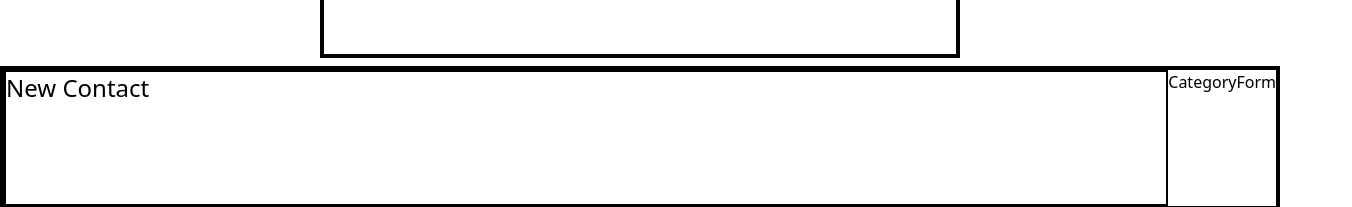
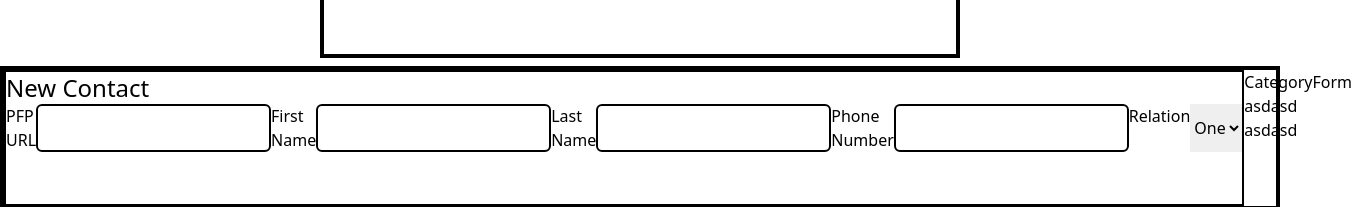
Before and after one commit to bboksn/ContactLister-frontend, a React (Create React App) app: page / in a window 1280 px wide. Shown: the part 774-981 px from the top of the page, 1352 px wide, since content can reach past the window. Built offline with nearby package versions, Linux system fonts and the light colour scheme; no server answers.

Commit message:
set up contact form fill function and state

```diff
--- a/src/App.jsx
+++ b/src/App.jsx
@@ -5,11 +5,12 @@ import Forms from './Forms'
 
 export default function App() {
   const [contacts,setContacts] =useState([{id:0,pfp_url:"",f_name:"",l_name:"",phone_number:0,relationship_id:0,relationship:{}}]);
+  const [relationships, setRelationships] = useState([{id:0,relation:"",desc:""}])
   //Want to set up a filter by relationship but am not sure on optimal way of going about it
   //current ideas:
   //option 1: filter data and map acordingly on client side
   // option 2: ternary fetch request fetch/contacts for everything:fetch/contacts/relationship for query
-  //option 3: something more related to the backend controller that im not fully getting
+  //option 3: fetch every time option is selected by ${queryparam}
   useEffect(() => {
     fetch('http://localhost:9292/contacts')
     .then((r)=>r.json())
@@ -18,6 +19,12 @@ export default function App() {
       setContacts(data)
     })
     console.log(contacts)
+    fetch('http://localhost:9292/relationships')
+    .then(r=>r.json())
+    .then(r=>{
+      console.log(r)
+      setRelationships(r)
+    })
   }, [])
 
   return (
@@ -25,7 +32,7 @@ export default function App() {
       <h1 className='text-4xl mx-auto'>CONTACTS</h1>
       <Filter></Filter>
       <ContactList contacts={contacts}></ContactList>
-      <Forms></Forms>
+      <Forms relationships></Forms>
     </div>
   )
 }
--- a/src/CategoryForm.jsx
+++ b/src/CategoryForm.jsx
@@ -2,6 +2,9 @@ import React from 'react'
 
 export default function CategoryForm() {
   return (
-    <div>CategoryForm</div>
+    <div className='flex-grow'>CategoryForm
+    <p>asdasd</p>
+    <p>asdasd</p>
+    </div>
   )
 }
--- a/src/ContactForm.jsx
+++ b/src/ContactForm.jsx
@@ -1,10 +1,30 @@
-import React from 'react'
+import {React,useState} from 'react'
 
-export default function ContactForm() {
+export default function ContactForm({relationships}) {
+    const [formData, setFormData] = useState({})
+    function fillForm(e){
+        setFormData({
+            ...formData,
+            [e.currentTarget.name]:e.currentTarget.value
+        })
+    }
+    function handleForm(){
+        //post
+        fetch('')
+    }
   return (
     <div className='border-2 border-black flex-grow'>
         <p className='text-2xl'>New Contact</p>
-        <form action="" method="post"></form>
+        <form onSubmit={handleForm} action="#" className='flex ' >
+           <label>PFP URL</label> <input onChange={fillForm} name='pfp_url' className='border-black border-2 rounded-md' type="text" />
+           <label>First Name</label> <input onChange={fillForm} name='f_name' className='border-black border-2 rounded-md' type="text" />
+           <label>Last Name</label> <input onChange={fillForm} name='l_name' className='border-black border-2 rounded-md' type="text" />
+           <label>Phone Number</label> <input onChange={fillForm} name='phone_number' className='border-black border-2 rounded-md' type="number" />
+           <label>Relation</label>
+           <select onChange={fillForm} name='relationship.relation'>
+           <option value="one">One</option>
+           </select>
+        </form>
     </div>
   )
 }
```
